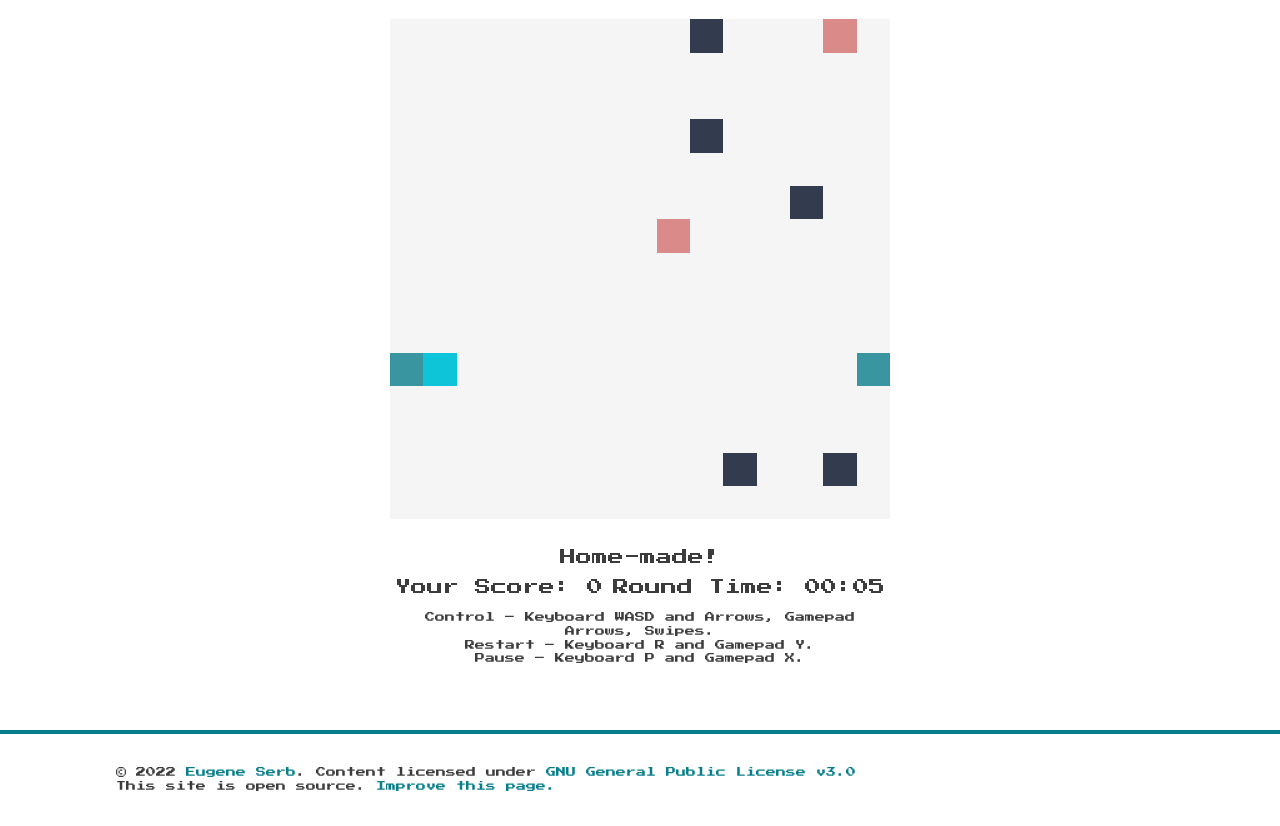
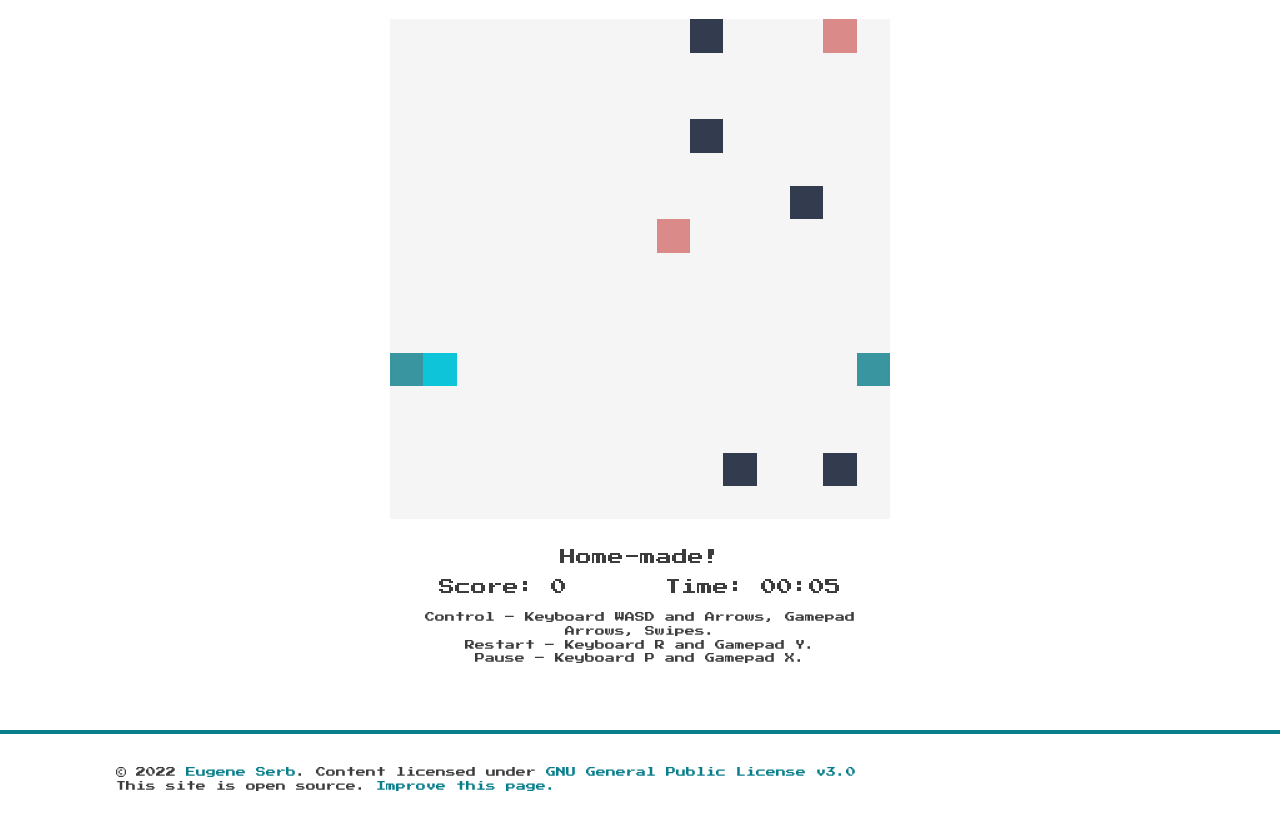
Before and after one commit to eugene-serb/snake, a website built with webpack: page docs/index.html in a window 1280 px wide. Shown: the part 111-937 px from the top of the page. Built offline with nearby package versions, Linux system fonts and the light colour scheme.

Commit message:
#21 renamed round time to time and your score to score

```diff
--- a/docs/index.html
+++ b/docs/index.html
@@ -72,7 +72,7 @@
     });
   </script>
   <!-- /Yandex.Metrika counter -->
-<script defer src="index.9e1079ffb149a6eb56f3.js"></script></head>
+<script defer src="index.c00a474646b295be7fb0.js"></script></head>
 <body>
   <main class="page container">
     <h1 class="visually-hidden">Eugene Serb – Snake Game</h1>
@@ -82,8 +82,8 @@
         <div class="snake-game__map-wrapper"></div>
         <span class="snake-game__dialog">Eat all</span>
         <div class="snake-game__banner">
-          <span class="snake-game__score">Your Score: 0</span>
-          <span class="snake-game__timer">Round Time: 00:00</span>
+          <span class="snake-game__score">Score: 0</span>
+          <span class="snake-game__timer">Time: 00:00</span>
         </div>
         <div class="snake-game__rules">
           <span>Control – Keyboard WASD and Arrows, Gamepad Arrows, Swipes.</span><br />
--- a/src/score.js
+++ b/src/score.js
@@ -12,7 +12,7 @@ export class Score {
   };
 
   draw = () => {
-    this.$container.innerText = `Your Score: ${this.balance}`;
+    this.$container.innerText = `Score: ${this.balance}`;
   };
 }
 
--- a/src/timer.js
+++ b/src/timer.js
@@ -13,7 +13,7 @@ export class Timer {
 
   draw = () => {
     this.#calculate();
-    this.$container.innerText = `Round Time: ${this.time}`;
+    this.$container.innerText = `Time: ${this.time}`;
   };
 
   #calculate = () => {
```
Also changed, not shown: src/index.html (+2 -2 lines), 2 other files.
